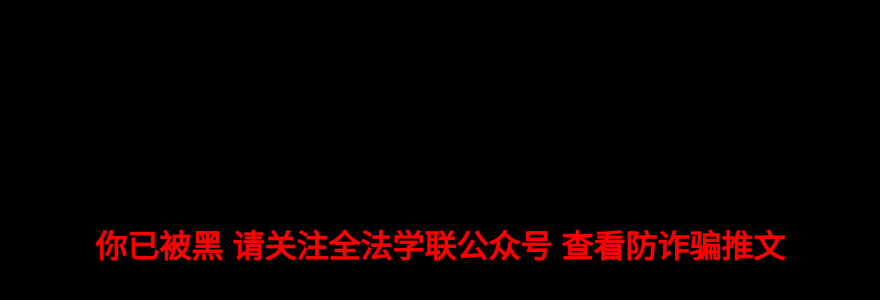
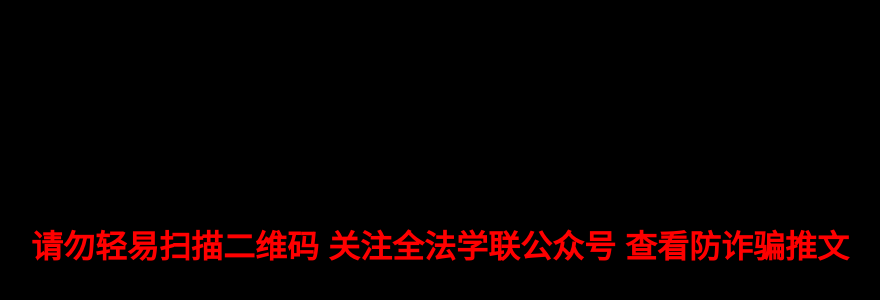
Before and after one commit to RachesseHS/fishing, a plain HTML site: page index.html in a window 1280 px wide. Shown: the part 156-456 px from the top of the page, without its empty margins (200-1080 px from the left). Drawn offline with Linux system fonts and the light colour scheme.

Commit message:
Update index.html

```diff
--- a/index.html
+++ b/index.html
@@ -3,7 +3,7 @@
 <head>
     <meta charset="UTF-8">
     <meta name="viewport" content="width=device-width, initial-scale=1.0">
-    <title>红字闪烁</title>
+    <title>您已被钓鱼</title>
     <style>
         body {
             background: #000;
@@ -34,6 +34,6 @@
 </head>
 <body>
     <div class="container">
-        <div class="blink">你已被黑 请关注全法学联公众号 查看防诈骗推文</div>
+        <div class="blink">请勿轻易扫描二维码 关注全法学联公众号 查看防诈骗推文</div>
     </div>
 </body>
```
